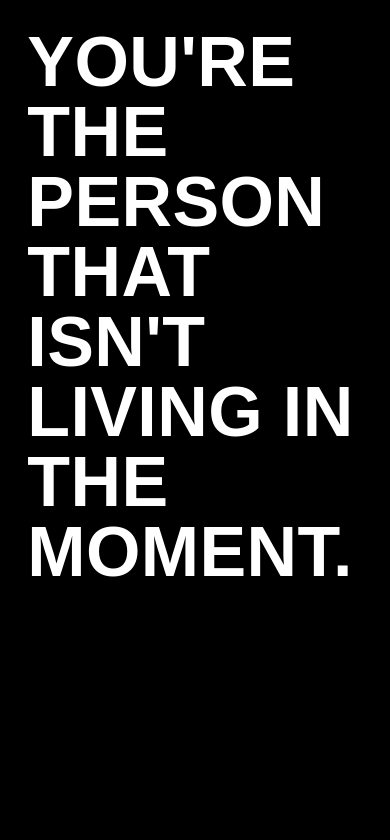
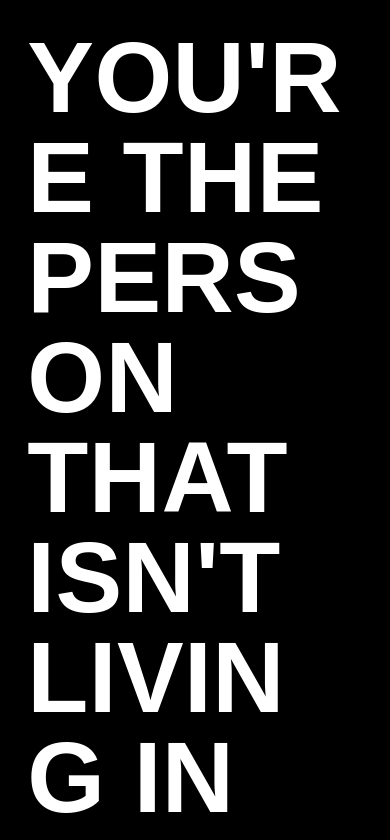
Before and after one commit to soysai/Don-t-Take-a-Picture-of-This, a plain HTML site: page index.html in a window 390 px wide. Shown: the top 840 px of the page. Drawn offline with Linux system fonts and the light colour scheme; no server answers; a web font is replaced by a local one.

Commit message:
fotn size

```diff
--- a/style.css
+++ b/style.css
@@ -25,7 +25,7 @@ body {
 
 /* Main message */
 .headline {
-  font-size: clamp(70px, 12vw, 140px);  /* BIG: responsive, but capped */
+  font-size: clamp(100px, 12vw, 140px);  /* BIG: responsive, but capped */
   font-weight: 700;
   line-height: 1;
   margin: 0 0 0.4em 0;
```
Also changed, not shown: 1 other file.
